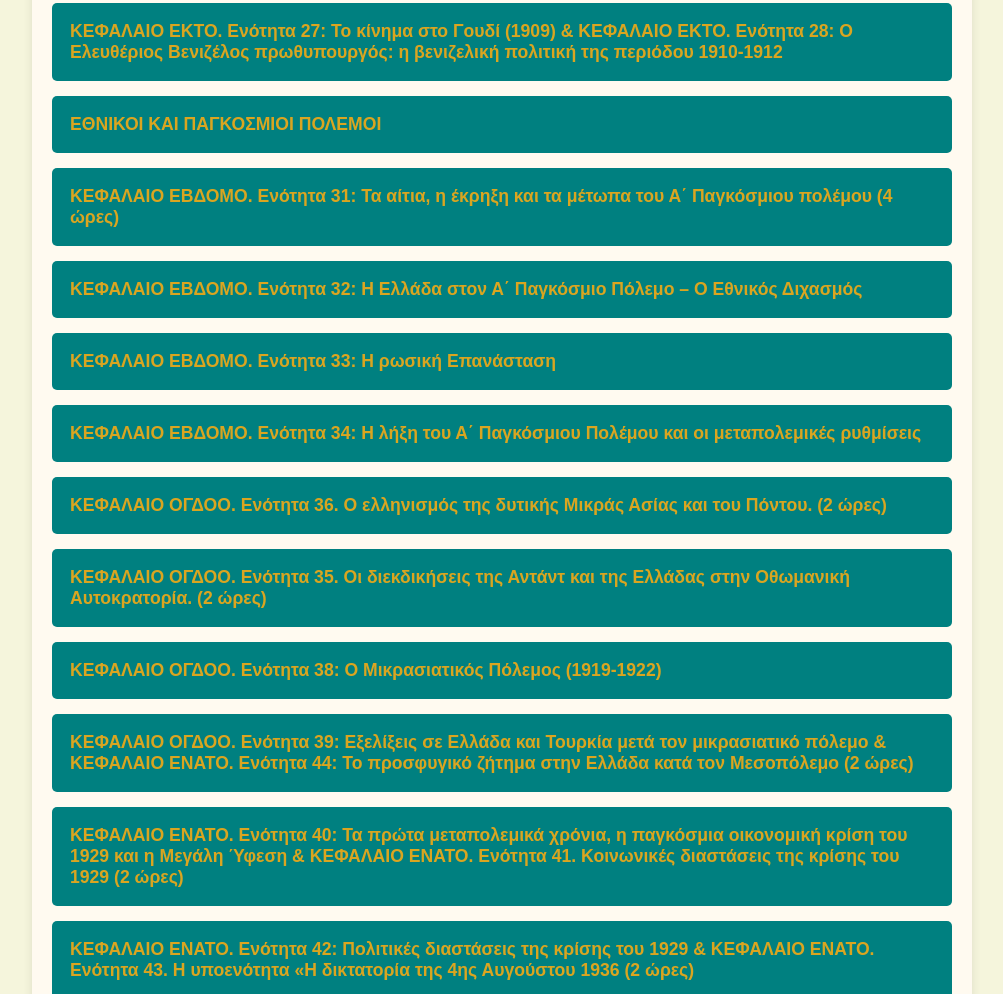
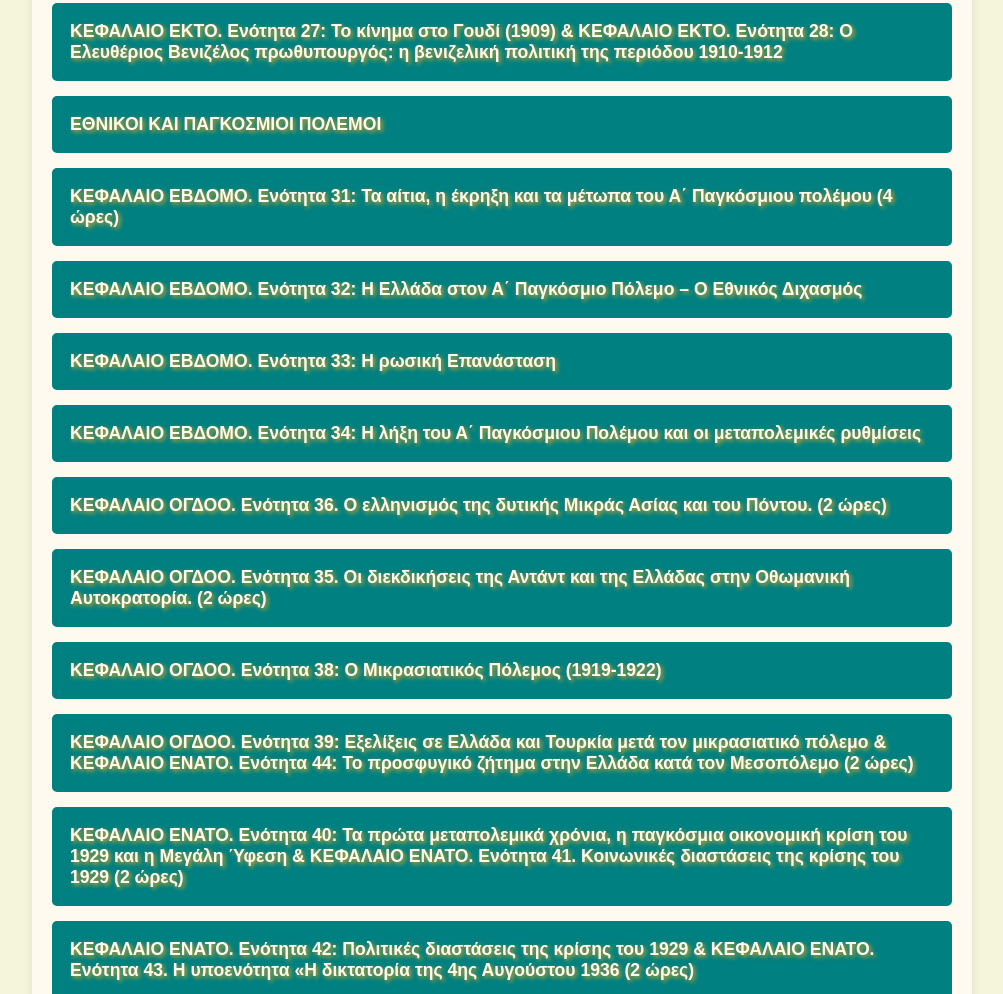
Before and after one commit to Panagiotis-Domvros/history3-prog, a plain HTML site: page index.html in a window 1280 px wide. Shown: the part 1806-2800 px from the top of the page, without its empty margins (138-1141 px from the left). Drawn offline with Linux system fonts and the light colour scheme.

Commit message:
Update index.html

```diff
--- a/index.html
+++ b/index.html
@@ -36,7 +36,7 @@
         }
         .collapsible {
             background-color: #008080; /* Teal */
-            color: #daa520; /* Gold for title */
+            color: #fffaf0; /* Off-white for title */
             cursor: pointer;
             padding: 18px;
             width: 100%;
@@ -48,6 +48,7 @@
             transition: background-color 0.3s ease;
             border-radius: 5px;
             margin-bottom: 5px;
+            text-shadow: 2px 2px 4px #daa520; /* Gold shadow */
         }
         .collapsible:hover {
             background-color: #006666; /* Darker Teal on hover */
@@ -76,7 +77,7 @@
         }
         .sub-collapsible {
             background-color: #008080; /* Teal for sub-collapsibles */
-            color: #daa520; /* Gold for sub-collapsible title */
+            color: #fffaf0; /* Off-white for sub-collapsible title */
             cursor: pointer;
             padding: 12px 18px;
             width: 100%;
@@ -88,6 +89,7 @@
             transition: background-color 0.3s ease;
             border-radius: 3px;
             margin-top: 5px;
+            text-shadow: 1px 1px 2px #daa520; /* Gold shadow for sub-collapsibles */
         }
         .sub-collapsible:hover {
             background-color: #006666; /* Darker Teal for sub-collapsibles on hover */
@@ -521,7 +523,7 @@
                 <li>ε) το γυναικείο ζήτημα: έμφαση στο αίτημα της εκπαίδευσης</li>
             </ul>
             <p><strong>Λέξεις κλειδιά:</strong> Εθνικές γαίες, τσιφλίκια, κολίγοι, Κιλελέρ, σταφιδική κρίση, μετανάστευση, εξωελλαδικό κεφάλαιο, έργα υποδομής, αστικοποίηση, βιομηχανία και εργατικό κίνημα, γυναικείο ζήτημα</p>
-            <p><strong>Υποστηρικτικό υλικό:</strong></p>
+            <p><strong>Υποστηριστικό υλικό:</strong></p>
             <ul>
                 <li>Χάρτης του σχολικού βιβλίου</li>
                 <li>Εικόνες, πηγές και πίνακας του σχολικού βιβλίου</li>
@@ -581,7 +583,7 @@
                     <li>η) Αποτελέσματα Συνθήκης Βουκουρεστίου, προοπτικές Νέων Χωρών – εξωτερική πολιτική.</li>
                 </ul>
                 <p><strong>Λέξεις κλειδιά:</strong> Κρητικό ζήτημα, Μακεδονικό ζήτημα, κομιτατζήδες, κίνημα Νεοτούρκων, Συνθήκη Βουκουρεστίου, απελευθέρωση Θεσσαλονίκης, νέα σύνορα Ελλάδος, Νέες Χώρες</p>
-                <p><strong>Υποστηρικτικό υλικό:</strong></p>
+                <p><strong>Υποστηριστικό υλικό:</strong></p>
                 <ul>
                     <li>Διαδραστική εφαρμογή με πηγές και βίντεο από το Πανόραμα του 20ού αι. ΕΡΤ, (02.07΄) «Ο μακεδονικός αγώνας», Φωτόδεντρο: <a href="http://photodentro.edu.gr/v/item/ds/8521/9505" target="_blank">http://photodentro.edu.gr/v/item/ds/8521/9505</a></li>
                     <li>Διαδραστικός χάρτης «Βαλκανικοί πόλεμοι: οι διεκδικήσεις και τα οφέλη των βαλκανικών κρατών», Φωτόδεντρο: <a href="http://photodentro.edu.gr/v/item/ds/8521/9478" target="_blank">http://photodentro.edu.gr/v/item/ds/8521/9478</a></li>
@@ -607,7 +609,7 @@
                 <li>δ) Το τέλος του πολέμου</li>
             </ul>
             <p><strong>Λέξεις κλειδιά:</strong> ιμπεριαλισμός, εθνικισμός, μιλιταρισμός, Εγκάρδια Συνεννόηση-Entente (Αντάντ), Κεντρικές Δυνάμεις, πόλεμος χαρακωμάτων, Ρωσική Επανάσταση.</p>
-            <p><strong>Υποστηρικτικό υλικό:</strong></p>
+            <p><strong>Υποστηριστικό υλικό:</strong></p>
             <ul>
                 <li>Διαδραστικός χάρτης των συμμαχιών του Α΄ Παγκοσμίου Πολέμου, Φωτόδεντρο: <a href="http://photodentro.edu.gr/v/item/ds/8521/9411" target="_blank">http://photodentro.edu.gr/v/item/ds/8521/9411</a></li>
                 <li>Η αφορμή του πολέμου, Πανόραμα του αιώνα, επ. 008, αρχείο ΕΡΤ: <a href="http://archive.ert.gr/625/" target="_blank">http://archive.ert.gr/625/</a></li>
@@ -632,7 +634,7 @@
                 <li>ε) Επέμβαση της Αντάντ, έξωση του Κων/νου, ανάληψη της εξουσίας από τον Βενιζέλο (απλή αναφορά).</li>
             </ul>
             <p><strong>Λέξεις κλειδιά:</strong> Εθνικός Διχασμός, Κυβέρνηση Θεσσαλονίκης, Κράτος των Αθηνών</p>
-            <p><strong>Υποστηρικτικό υλικό:</strong></p>
+            <p><strong>Υποστηριστικό υλικό:</strong></p>
             <ul>
                 <li>«Η Ελλάδα το 1914», Το Πανόραμα του 20ού αιώνα, ΕΡΤ: <a href="https://archive.ert.gr/625/" target="_blank">https://archive.ert.gr/625/</a></li>
             </ul>
@@ -655,7 +657,7 @@
                 <li>στ) Η επίδραση της Οκτωβριανής Επανάστασης στην Ευρώπη</li>
             </ul>
             <p><strong>Λέξεις κλειδιά:</strong> Τσαρικό καθεστώς, μπολσεβίκοι, Οκτωβριανή επανάσταση, σοβιέτ, κομμουνιστικά κόμματα</p>
-            <p><strong>Υποστηρικτικό υλικό:</strong></p>
+            <p><strong>Υποστηριστικό υλικό:</strong></p>
             <ul>
                 <li>«Επανάσταση 1905. Ρωσία», Πανόραμα του αιώνα, ΕΡΤ (βίντεο: 15:54'-16:53'): <a href="http://archive.ert.gr/621/" target="_blank">http://archive.ert.gr/621/</a></li>
                 <li>«Σοβιετική επανάσταση», Πανόραμα του αιώνα, ΕΡΤ (βίντεο: 10:55΄-12:18') <a href="http://archive.ert.gr/630/" target="_blank">http://archive.ert.gr/630/</a></li>
@@ -679,7 +681,7 @@
                 <li>δ) Κοινωνία των Εθνών</li>
             </ul>
             <p><strong>Λέξεις κλειδιά:</strong> αρχή της αυτοδιάθεσης των λαών, τα «14 σημεία» του Γουίλσον, Συνθήκη Βερσαλλιών, Συνθήκη Σεβρών, Κοινωνία των Εθνών.</p>
-            <p><strong>Υποστηρικτικό υλικό:</strong></p>
+            <p><strong>Υποστηριστικό υλικό:</strong></p>
             <ul>
                 <li>Χάρτες, σ. 98 και 99 του σχολικού βιβλίου.</li>
             </ul>
@@ -697,7 +699,7 @@
                 <li>β) η «αυτοδιάθεση των λαών» και το κίνημα αυτονόμησης του Πόντου</li>
             </ul>
             <p><strong>Λέξεις κλειδιά:</strong> τάγματα εργασίας, ποντοαρμενικό κράτος.</p>
-            <p><strong>Υποστηρικτικό υλικό:</strong></p>
+            <p><strong>Υποστηριστικό υλικό:</strong></p>
             <ul>
                 <li>Πηγές του σχολικού βιβλίου.</li>
             </ul>
@@ -715,7 +717,7 @@
                 <li>β) τη σημασία της στρατιωτικής παρουσίας της Ελλάδας στη Μ. Ασία για τη Βρετανία</li>
                 <li>γ) τις αντιδράσεις των Ελλήνων της Μ. Ασίας και των Τούρκων</li>
             </ul>
-            <p><strong>Υποστηρικτικό υλικό:</strong></p>
+            <p><strong>Υποστηριστικό υλικό:</strong></p>
             <ul>
                 <li>Πηγές του σχολικού βιβλίου.</li>
             </ul>
@@ -736,7 +738,7 @@
                 <li>ε) Οι εξελίξεις έως τον Αύγουστο του 1922</li>
             </ul>
             <p><strong>Λέξεις κλειδιά:</strong> ελληνική διοίκηση Σμύρνης, Συνθήκη Σεβρών, δημοψήφισμα 1920, επέλαση στον Σαγγάριο, Δημοκρατικό Μανιφέστο</p>
-            <p><strong>Υποστηρικτικό υλικό:</strong></p>
+            <p><strong>Υποστηριστικό υλικό:</strong></p>
             <ul>
                 <li>Χάρτης, σ. 106 του σχολικού βιβλίου.</li>
                 <li>Απόβαση στη Σμύρνη, Το Πανόραμα του 20ού αιώνα, επ. 012, Αρχείο ΕΡΤ, βίντεο (από 25.54΄): <a href="http://archive.ert.gr" target="_blank">Πανόραμα του αιώνα - archive.ert.gr</a></li>
@@ -760,7 +762,7 @@
                 <li>δ) Συνέπειες της άφιξης των προσφύγων στην πολιτική, οικονομική, κοινωνική ζωή και στον πολιτισμό</li>
             </ul>
             <p><strong>Λέξεις κλειδιά:</strong> Δίκη των Έξι, Συνθήκη της Λοζάνης, Σύμβαση ανταλλαγής πληθυσμών, τέλος Μεγάλης Ιδέας</p>
-            <p><strong>Υποστηρικτικό υλικό:</strong></p>
+            <p><strong>Υποστηριστικό υλικό:</strong></p>
             <ul>
                 <li>Η Συνθήκη της Λοζάνης (πλήρες κείμενο στα ελληνικά), Ιμβριακή Ένωση Μακεδονίας-Θράκης: <a href="http://imbrosunion.com/174-2/" target="_blank">http://imbrosunion.com/174-2/</a></li>
                 <li>Μαρτυρίες Μικρασιατών προσφύγων, Αρχείο ΕΡΤ: <a href="http://archive.ert.gr/97149/" target="_blank">http://archive.ert.gr/97149/</a></li>
@@ -814,7 +816,7 @@
                 <li>δ) η υποενότητα «Η δικτατορία της 4ης Αυγούστου»</li>
             </ul>
             <p><strong>Λέξεις κλειδιά:</strong> Σταλινισμός, Φασισμός, Ναζισμός, «Ντούτσε», «Φύρερ», δικτατορία 4ης Αυγούστου, ΕΟΝ</p>
-            <p><strong>Υποστηρικτικό υλικό:</strong></p>
+            <p><strong>Υποστηριστικό υλικό:</strong></p>
             <ul>
                 <li>Πηγές του σχολικού βιβλίου.</li>
                 <li>«Ο ναζισμός κερδίζει έδαφος», Το Πανόραμα του 20ού αιώνα, επ. 022, Αρχείο ΕΡΤ (από 26:00): <a href="http://archive.ert.gr/7651/" target="_blank">http://archive.ert.gr/7651/</a></li>
@@ -857,7 +859,7 @@
                 <li>γ) Το τέλος του πολέμου</li>
             </ul>
             <p><strong>Λέξεις κλειδιά:</strong> «Πόλεμος-Αστραπή»/Blitzkrieg, ατομική βόμβα</p>
-            <p><strong>Υποστηρικτικό υλικό:</strong></p>
+            <p><strong>Υποστηριστικό υλικό:</strong></p>
             <ul>
                 <li>Πηγές και εικόνες του σχολικού βιβλίου</li>
             </ul>
@@ -875,7 +877,7 @@
                 <li>β) τον ελληνογερμανικό πόλεμο</li>
             </ul>
             <p><strong>Λέξεις κλειδιά:</strong> Τορπιλισμός της Έλλης, ΟΧΙ, αλβανικό μέτωπο, ελληνογερμανικός πόλεμος</p>
-            <p><strong>Υποστηρικτικό υλικό:</strong></p>
+            <p><strong>Υποστηριστικό υλικό:</strong></p>
             <ul>
                 <li>Πηγή, «Ο τορπιλισμός της «Ελλης», ΙΜΕ: <a href="http://www.fhw.gr/chronos/14/gr/1940_1945/war/pigi01.html" target="_blank">http://www.fhw.gr/chronos/14/gr/1940_1945/war/pigi01.html</a></li>
                 <li>Ο ελληνοϊταλικός πόλεμος, ΙΜΕ: <a href="http://www.fhw.gr/chronos/14/gr/1940_1945/war/02.html" target="_blank">http://www.fhw.gr/chronos/14/gr/1940_1945/war/02.html</a></li>
@@ -899,7 +901,7 @@
                 <li>δ) Η Απελευθέρωση</li>
             </ul>
             <p><strong>Λέξεις κλειδιά:</strong> Κατοχή, Αντίσταση, ΕΑΜ, ΕΔΕΣ, ΕΛΑΣ, ΕΠΟΝ, «Ελεύθερη Ελλάδα», Κυβέρνηση του βουνού, τάγματα ασφαλείας</p>
-            <p><strong>Υποστηρικτικό υλικό:</strong></p>
+            <p><strong>Υποστηριστικό υλικό:</strong></p>
             <ul>
                 <li>«Κατοχή», ΙΜE: <a href="www.ime.gr/chronos/14/gr/1940_1945/occupation/index.html" target="_blank">www.ime.gr/chronos/14/gr/1940_1945/occupation/index.html</a></li>
                 <li>«Ελεύθερη Ελλάδα», ΙΜΕ: <a href="www.ime.gr/chronos/14/gr/1940_1945/resistance/05.html" target="_blank">www.ime.gr/chronos/14/gr/1940_1945/resistance/05.html</a></li>
@@ -916,7 +918,7 @@
             </ul>
         </div>
 
-        <button class="collapsible">ΚΕΦΑΛΑΙΟ ΔΕΚΑΤΟ. Ενότητα 49: Τα αποτελέσματα του Β΄ Παγκοσμίου Πολέμου και η ίδρυση του Οργανισμού Ηνωμένων Εθνών (1 ώρα)</button>
+        <button class="collapsible">ΚΕΦΑΛΑΙΟ ΔΕΚΑΤΟ. Ενότητα 49: Τα αποτελέσματα του Β΄ Παγκόσμιου Πολέμου και η ίδρυση του Οργανισμού Ηνωμένων Εθνών (1 ώρα)</button>
         <div class="collapsible-content">
             <p><strong>Διδασκαλία της ενότητας με έμφαση στα ακόλουθα σημεία:</strong></p>
             <ul>
@@ -928,7 +930,7 @@
                 <li>στ) Ο.Η.Ε</li>
             </ul>
             <p><strong>Λέξεις κλειδιά:</strong> γενοκτονία, Ο.Η.Ε.</p>
-            <p><strong>Υποστηρικτικό υλικό:</strong></p>
+            <p><strong>Υποστηριστικό υλικό:</strong></p>
             <ul>
                 <li>«Τα ναζιστικά στρατόπεδα συγκέντρωσης. Οι κρατούμενοι», Φωτόδεντρο: <a href="http://photodentro.edu.gr/v/item/ds/8521/9399" target="_blank">http://photodentro.edu.gr/v/item/ds/8521/9399</a></li>
                 <li>«Οι απώλειες του Β΄ Παγκοσμίου Πολέμου», Φωτόδεντρο: <a href="http://photodentro.edu.gr/v/item/ds/8521/9390" target="_blank">http://photodentro.edu.gr/v/item/ds/8521/9390</a></li>
@@ -950,7 +952,7 @@
                 <li>γ) τον ρόλο της αμερικανικής βοήθειας στην ανοικοδόμηση της μεταπολεμικής Ευρώπης</li>
                 <li>γ) τον διπολισμό και τον Ψυχρό πόλεμο ανάμεσα στις δύο υπερδυνάμεις και τις σημαντικότερες επιπτώσεις τους</li>
             </ul>
-            <p><strong>Υποστηρικτικό υλικό:</strong></p>
+            <p><strong>Υποστηριστικό υλικό:</strong></p>
             <ul>
                 <li>Χάρτης με την διαιρεμένη Ευρώπη, Νεότερη και Σύγχρονη Ιστορία. Από τα μέσα του $18^{\circ}$ αιώνα ως τις αρχές του 21ου αι. Γ΄ Γυμνασίου: <a href="http://repository.edulll.gr/edulll/handle/10795/264" target="_blank">http://repository.edulll.gr/edulll/handle/10795/264</a></li>
                 <li>Γελοιογραφία «Αμερικανική βοήθεια (ΟΥΝΡΑ) στους αγρότες», Κέντρο Ελληνικής Γλώσσας: <a href="http://www.greek-language.gr/digitalResources/literature/education/greek_history/item.html?iid=1068" target="_blank">http://www.greek-language.gr/digitalResources/literature/education/greek_history/item.html?iid=1068</a></li>
@@ -971,7 +973,7 @@
                 <li>β) τα κύρια προβλήματα του Τρίτου Κόσμου</li>
                 <li>γ) τις μεταρρυθμίσεις στην Σοβιετική Ένωση και τις συνέπειές τους (νέοι πολιτικοί σχηματισμοί, μεταναστευτικό ρεύμα προς τις αναπτυγμένες χώρες της Ευρώπης, αναζωπύρωση ξενοφοβίας και ρατσισμού)</li>
             </ul>
-            <p><strong>Υποστηρικτικό υλικό:</strong></p>
+            <p><strong>Υποστηριστικό υλικό:</strong></p>
             <ul>
                 <li>Χάρτης του βιβλίου.</li>
                 <li>Χάρτης «Η Ευρώπη μετά τον Ψυχρό Πόλεμο», Νεότερη και Σύγχρονη Ιστορία. Από τα μέσα του 18ο αιώνα ως τις αρχές του 21ου αι. Γ΄ Γυμνασίου: <a href="http://repository.edulll.gr/edulll/handle/10795/264" target="_blank">http://repository.edulll.gr/edulll/handle/10795/264</a></li>
@@ -995,7 +997,7 @@
                 <li>στ) τον κυπριακό αγώνα</li>
                 <li>ζ) την επιβολή της απριλιανής δικτατορίας, την αντίσταση σε αυτήν και την κατάρρευσή της.</li>
             </ul>
-            <p><strong>Υποστηρικτικό υλικό:</strong></p>
+            <p><strong>Υποστηριστικό υλικό:</strong></p>
             <ul>
                 <li>Πηγές για τον εμφύλιο πόλεμο: <a href="https://www.greek-language.gr/digitalResources/literature/education/greek_history/search.html?lq=%CE%B5%CE%BC%CF%86%CF%8D%CE%BB%CE%B9%CE%BF%CF%82+%CF%80%CF%8C%CE%BB%CE%B5%CE%BC%CE%BF%CF%82" target="_blank">https://www.greek-language.gr/digitalResources/literature/education/greek_history/search.html?lq=%CE%B5%CE%BC%CF%86%CF%8D%CE%BB%CE%B9%CE%BF%CF%82+%CF%80%CF%8C%CE%BB%CE%B5%CE%BC%CE%BF%CF%82</a></li>
                 <li>Γελοιογραφία για τη Συνθήκη της Ζυρίχης, Κέντρο Ελληνικής Γλώσσας: <a href="http://www.greek-language.gr/digitalResources/literature/education/greek_history/item.html?iid=1054" target="_blank">http://www.greek-language.gr/digitalResources/literature/education/greek_history/item.html?iid=1054</a></li>
```
